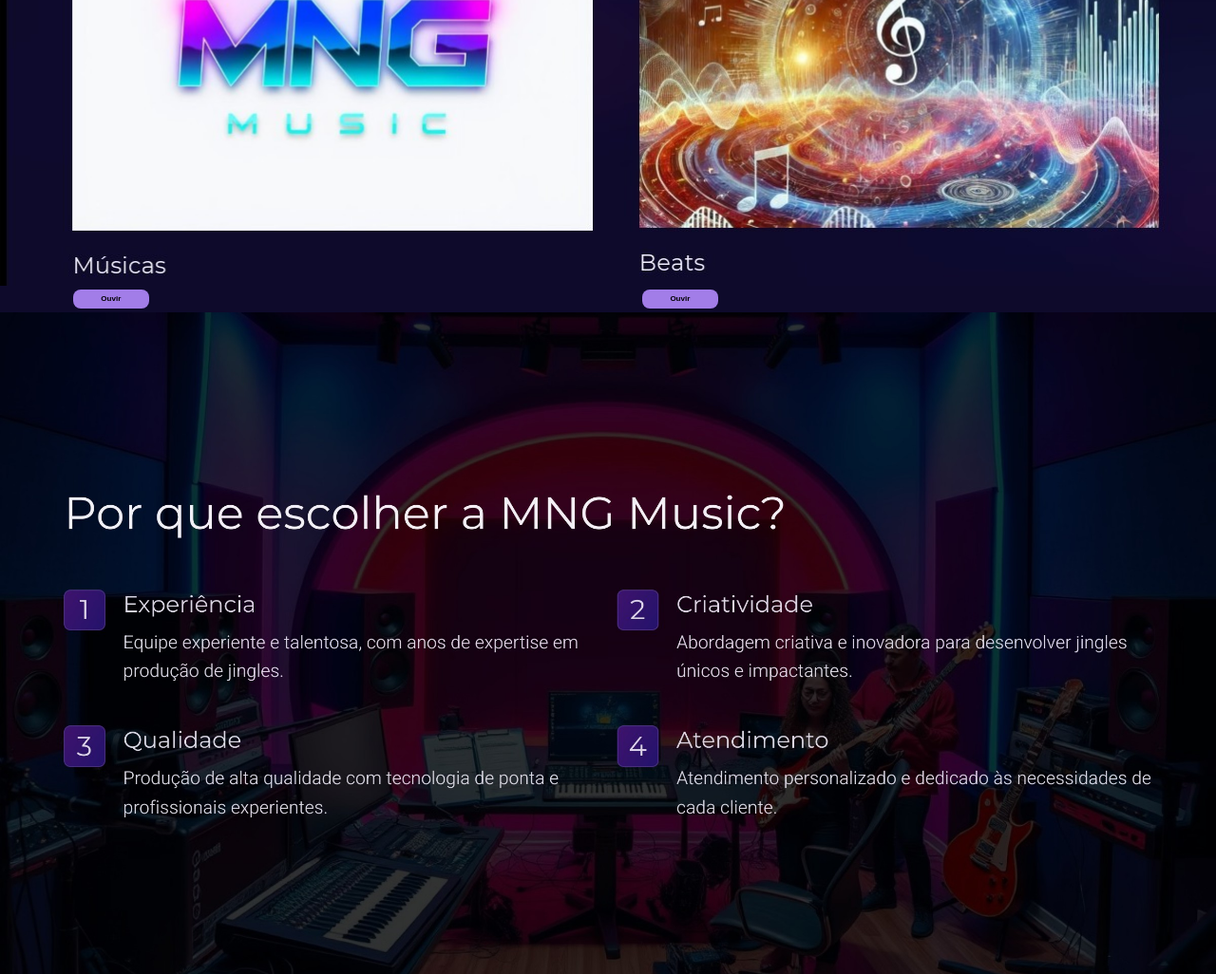
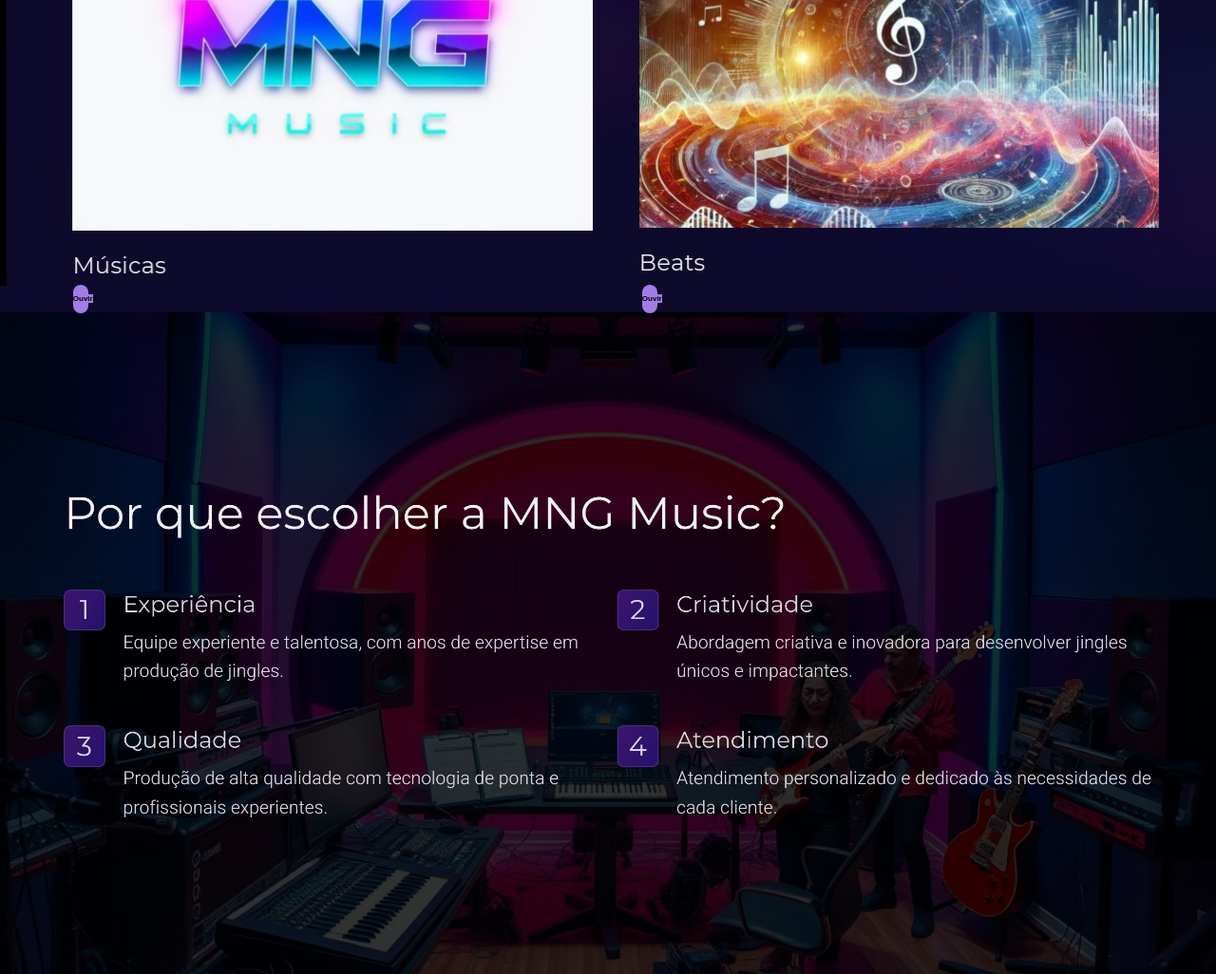
Before and after one commit to Mng-Music/music, a plain HTML site: page index.html in a window 1280 px wide. Shown: the part 2456-3482 px from the top of the page at 95% size. Drawn offline with Linux system fonts and the light colour scheme.

Commit message:
Update img.css texto Button hei wid

```diff
--- a/img.css
+++ b/img.css
@@ -22,8 +22,8 @@ img {
 }
 
 button {
-    width: 8.0rem;
-    height: 2.0rem;
+    width: 1.6rem;
+    height: 3.0rem;
     border: none;
     border-radius: 0.8rem;
     background: rgb(162, 125, 232);
```
